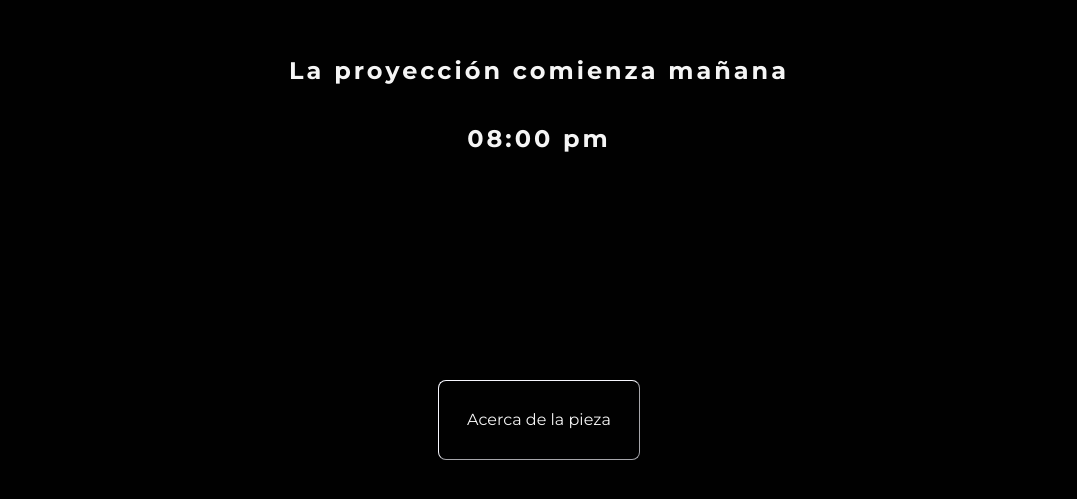
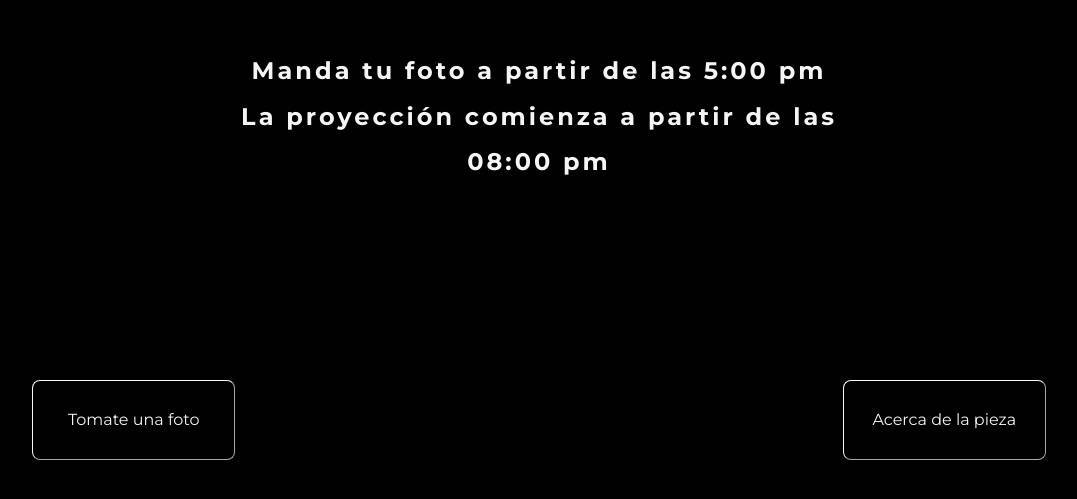
Before and after one commit to SoyUnCitrico/rastros-rostros, a website: page public/index.html in a window 1280 px wide. Shown: the part 281-780 px from the top of the page, without its empty margins (101-1178 px from the left). Drawn offline with Linux system fonts and the light colour scheme.

Commit message:
Cambiando letrero

```diff
--- a/public/index.html
+++ b/public/index.html
@@ -19,12 +19,12 @@
       </video>
     </div>
     <div class="hero-prox">
-      <h2>La proyección comienza mañana</h2>
-
+      <h2>Manda tu foto a partir de las 5:00 pm</h2>
+      <h2>La proyección comienza a partir de las</h2>
       <h2>08:00 pm</h2>
     </div>
     <div class="hero-nav">
-      <!-- <a class="button-cta" href="./camera.html">Tomate una foto</a> -->
+      <a class="button-cta" href="./camera.html">Tomate una foto</a>
       <div></div>
       <!-- <a href="./dataApp.html">Visualiza el evento</a> -->
       <a href="./info.html">Acerca de la pieza</a>
```
Also changed, not shown: public/camera.html (+3 -3 lines), public/dataApp.html (+1 -1 lines), public/info.html (+1 -1 lines).
